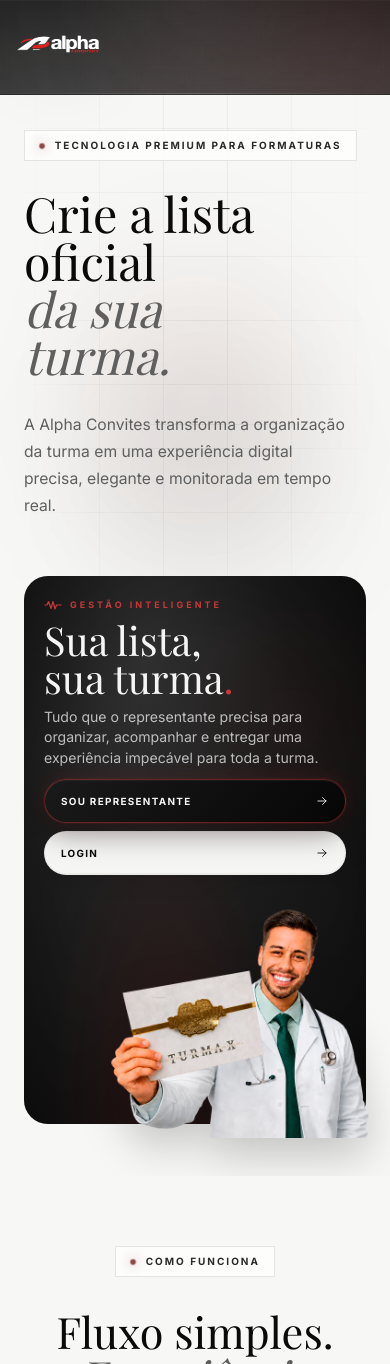
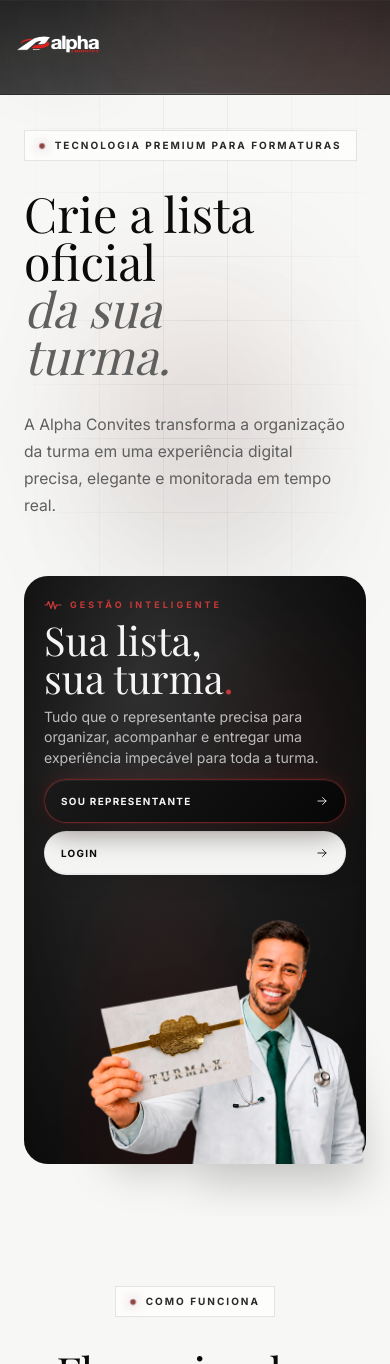
Before and after one commit to alphaultrapress/lista-de-adesao, a Next.js app in the folder frontend/: page / in a window 390 px wide. Shown: the top 1364 px of the page. Built offline with nearby package versions, Linux system fonts and the light colour scheme; a web font is replaced by a local one.

Commit message:
style: extend mobile hero panel to model

```diff
--- a/frontend/app/globals.css
+++ b/frontend/app/globals.css
@@ -1894,8 +1894,8 @@ textarea::placeholder {
   }
 
   .hero-banner-wrap {
-    min-height: 548px;
-    height: 548px;
+    min-height: 588px;
+    height: 588px;
     margin-top: 1rem;
   }
 
@@ -1939,7 +1939,7 @@ textarea::placeholder {
 
   .hero-banner-img {
     right: clamp(-4.7rem, -14vw, -2.6rem);
-    bottom: -0.85rem;
+    bottom: 0;
     height: 43%;
     object-position: right top;
   }
@@ -2022,8 +2022,8 @@ textarea::placeholder {
   }
 
   .hero-banner-wrap {
-    min-height: 565px;
-    height: 565px;
+    min-height: 610px;
+    height: 610px;
     margin-top: 1rem;
   }
 
@@ -2067,7 +2067,7 @@ textarea::placeholder {
 
   .hero-banner-img {
     right: clamp(-7.5rem, -16vw, -4.25rem);
-    bottom: -0.7rem;
+    bottom: 0;
     height: 59%;
     object-position: right top;
   }
```
